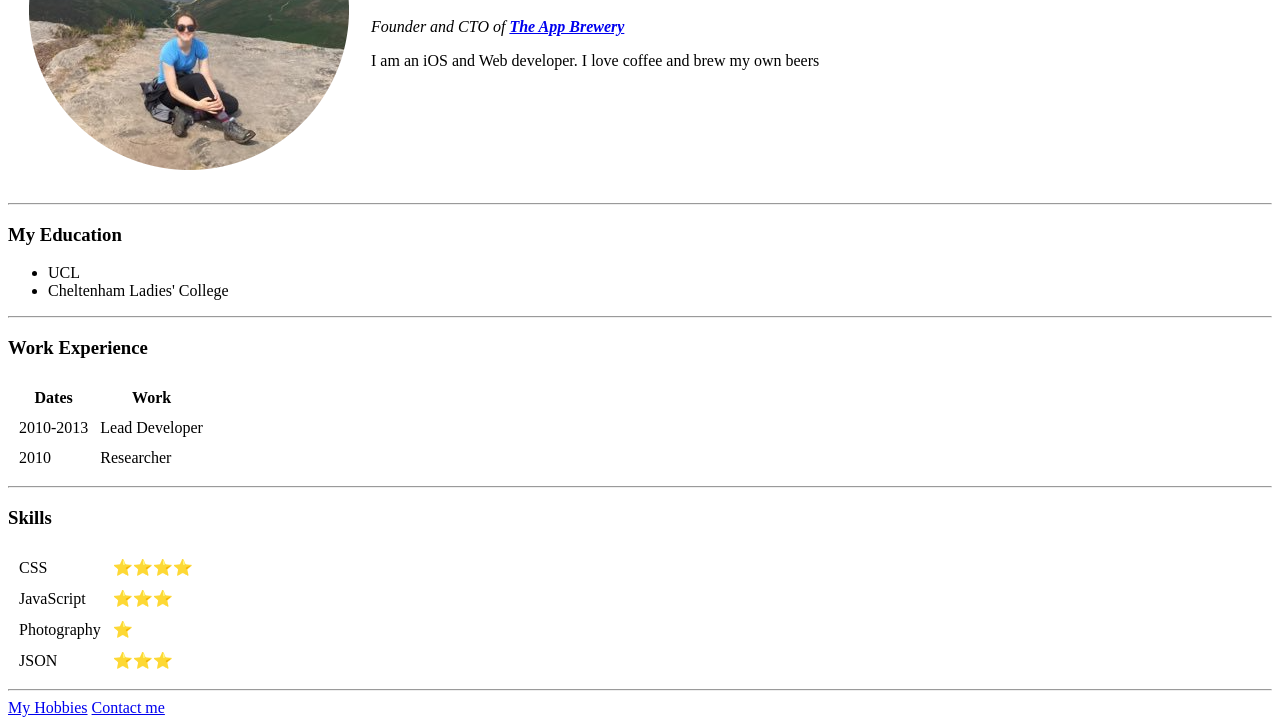
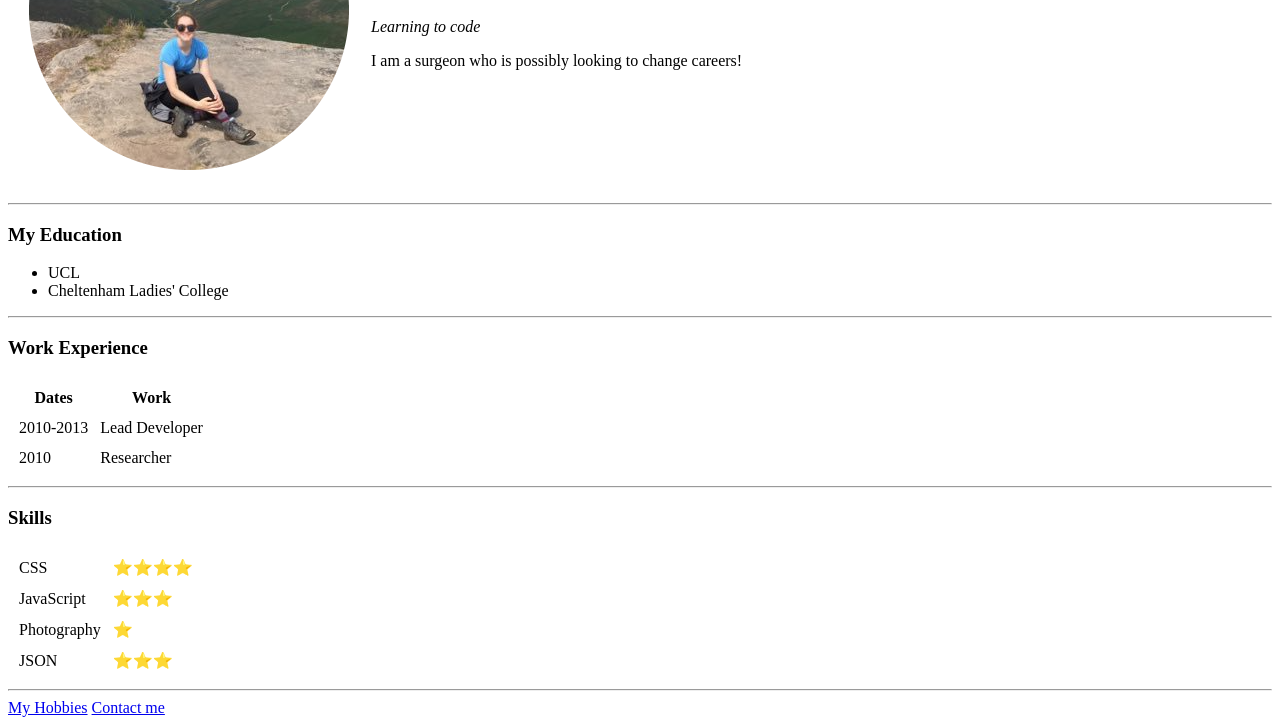
Before and after one commit to broganrudge/cv, a plain HTML site: page index.html in a window 1280 px wide. Shown: the part 179-904 px from the top of the page. Drawn offline with Linux system fonts and the light colour scheme.

Commit message:
Update index.html

```diff
--- a/index.html
+++ b/index.html
@@ -12,8 +12,8 @@
       <td><img src="brogan.png" alt="Brogan Profile Picture"></td>
       <td>
         <h1>Brogan Rudge</h1>
-        <p><em>Founder and CTO of <strong><a href="https://appbrewery.co/">The App Brewery</a></strong></em></p>
-        <p>I am an iOS and Web developer. I love coffee and brew my own beers</p>
+        <p><em>Learning to code</em></p>
+        <p>I am a surgeon who is possibly looking to change careers!</p>
       </td>
     </tr>
   </table>
```
